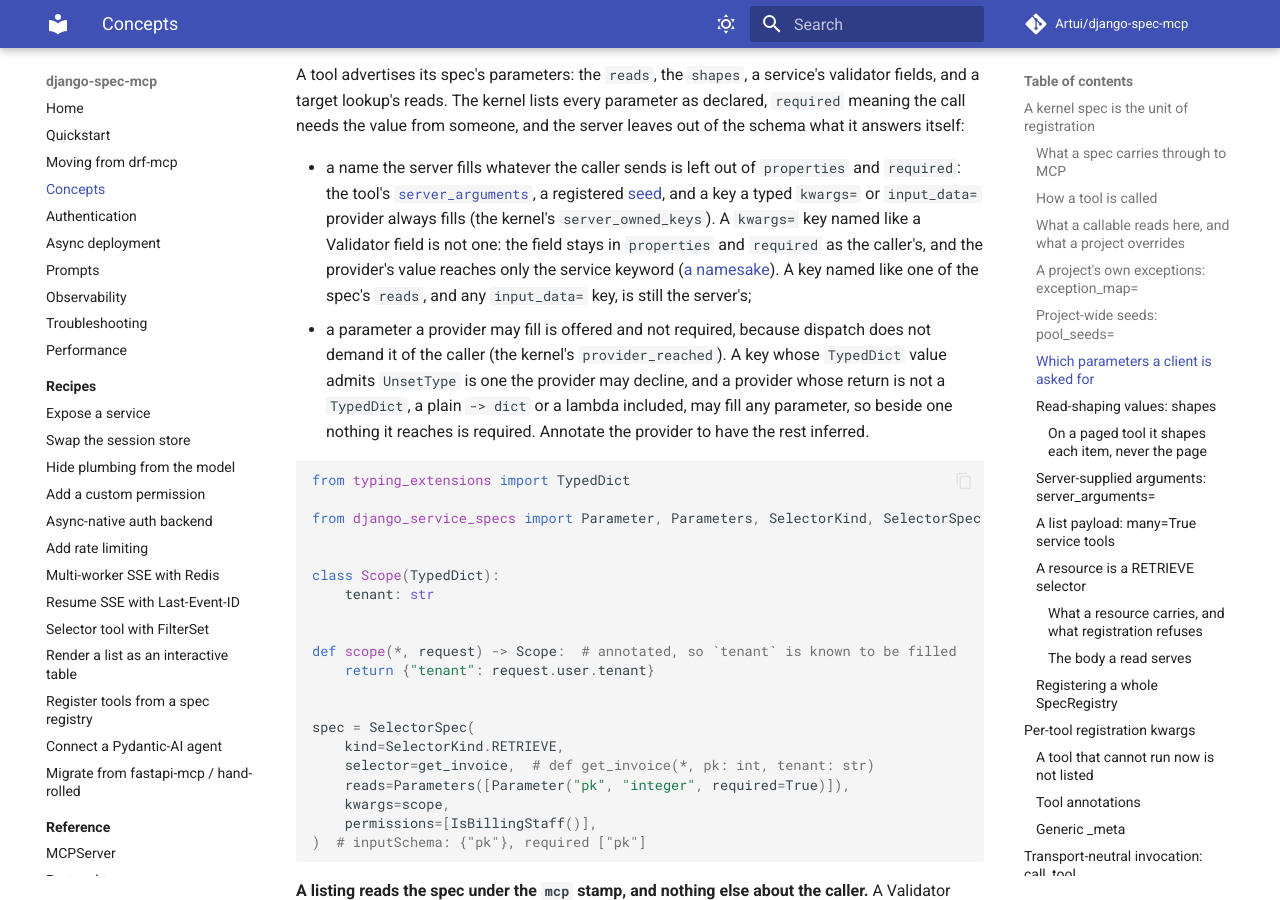
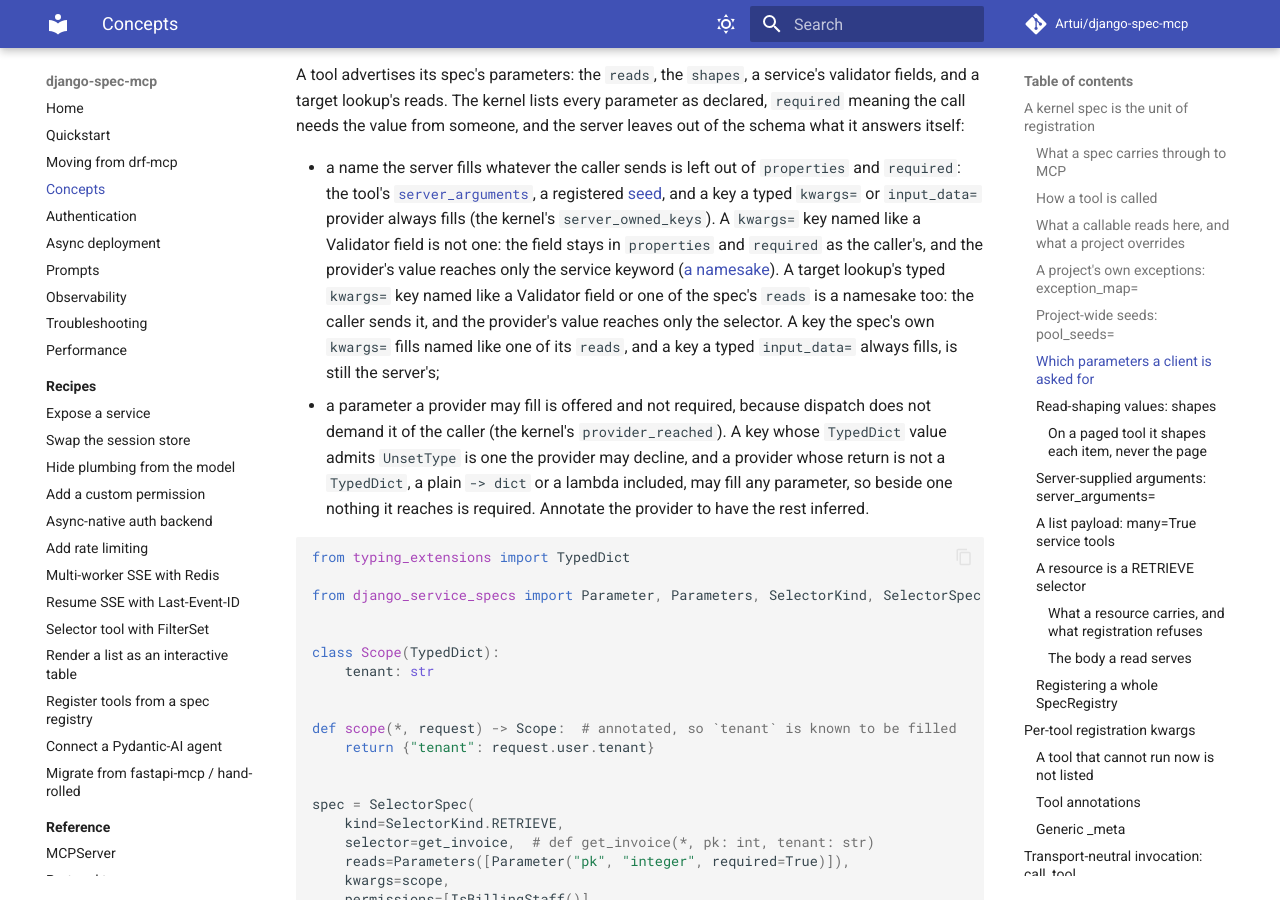
Before and after one commit to Artui/django-spec-mcp, an MkDocs documentation site: the page built from docs/concepts.md, in a window 1280 px wide and 900 px high, scrolled down 7995 px. Built offline with MkDocs 1.6.1 and Material for MkDocs 9.7.7, drawn with Linux system fonts in a browser that asks for light colours; comment, search, counter and statistics services are not loaded.

Commit message:
Record and test the target lookup's kwargs namesake, update the moving page's floor
Kernel 0.35.0 also lets a target lookup's typed kwargs key name a Validator
field or a spec read; the caller sends it and the provider's value reaches
only the selector. The CHANGELOG and concepts.md now say so and narrow the
server-owned exceptions to the spec's own kwargs and a typed input_data key
it always fills, and the moving page names 0.35.0 as the required kernel.

Co-Authored-By: Claude Opus 5.5 <noreply@anthropic.com>

```diff
--- a/docs/concepts.md
+++ b/docs/concepts.md
@@ -379,8 +379,11 @@ someone, and the server leaves out of the schema what it answers itself:
   `required` as the caller's, and the provider's value reaches only the
   service keyword
   ([a namesake](https://artui.github.io/django-service-specs/dispatching/#the-services-pool)).
-  A key named like one of the spec's `reads`, and any `input_data=` key, is
-  still the server's;
+  A target lookup's typed `kwargs=` key named like a Validator field or one of
+  the spec's `reads` is a namesake too: the caller sends it, and the
+  provider's value reaches only the selector. A key the spec's own `kwargs=`
+  fills named like one of its `reads`, and a key a typed `input_data=` always
+  fills, is still the server's;
 - a parameter a provider may fill is offered and not required, because
   dispatch does not demand it of the caller (the kernel's
   `provider_reached`). A key whose `TypedDict` value admits `UnsetType` is one
--- a/pyproject.toml
+++ b/pyproject.toml
@@ -38,8 +38,9 @@ classifiers = [
 dependencies = [
     "django>=4.2",
     # The kernel this package serves, and the one it imports its own names from.
-    # 0.35.0 is the floor: from it a typed ``kwargs`` key named like a Validator field is a
-    # namesake the caller still sends, where 0.34.1 refused the spec at ``register_tool``;
+    # 0.35.0 is the floor: from it a typed ``kwargs`` key named like a Validator field (or,
+    # on a target lookup, a spec read) is a namesake the caller still sends, where 0.34.1
+    # refused the spec at ``register_tool``;
     # ``tests/schema/test_service_tool_kwargs_namesake.py`` holds it. From 0.33.0
     # ``FilePresenter``, ``FileResult``, ``FileTooLarge`` and
     # ``file_output``, which file results import from the root, are there, and a
```
Also changed, not shown: CHANGELOG.md (+5 -2 lines), docs/moving-from-drf-mcp.md (+3 -2 lines), 1 other file.
